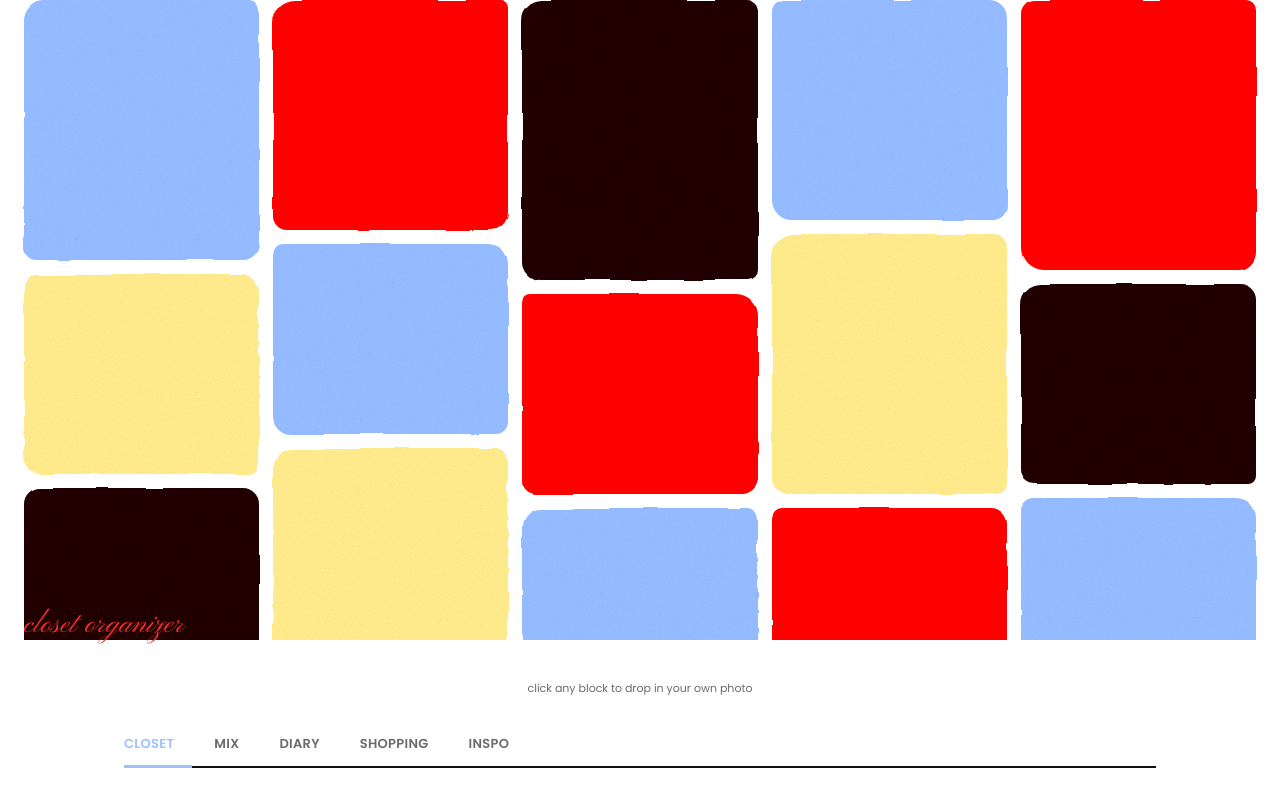
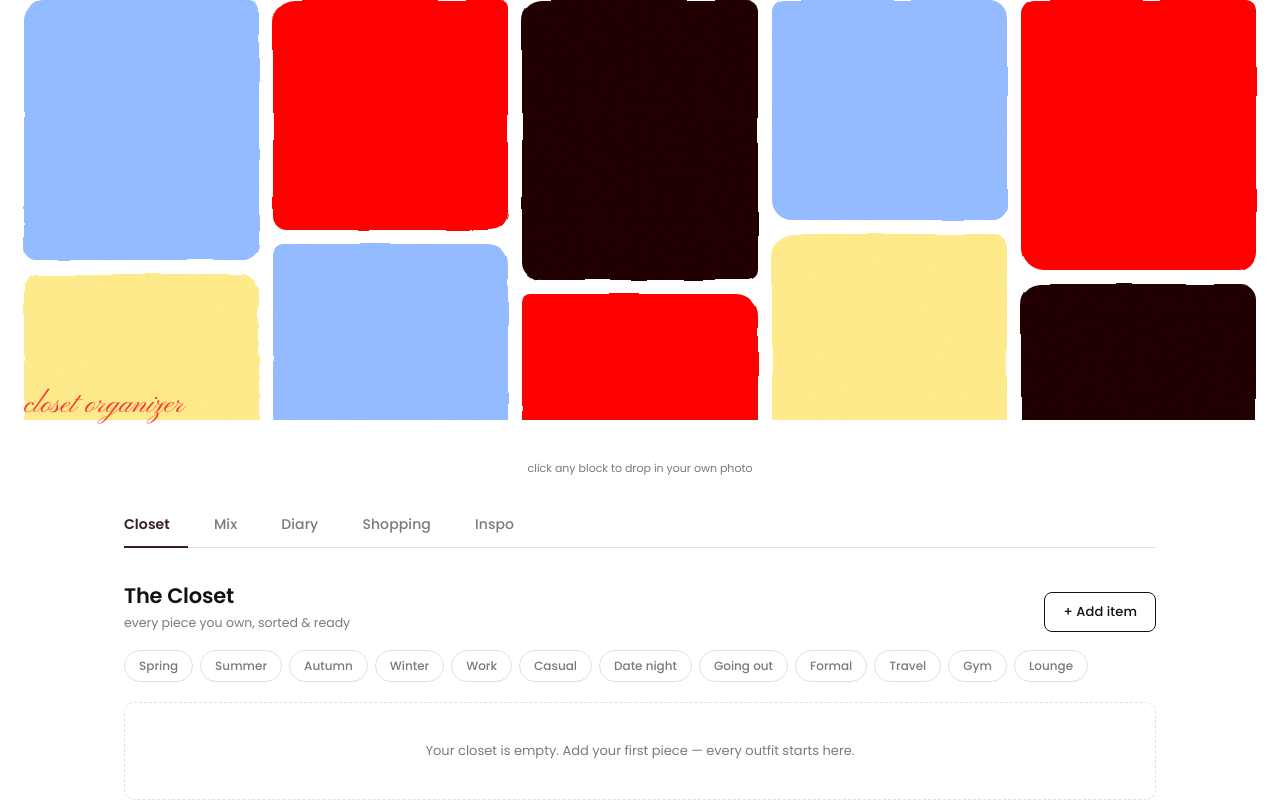
Before and after one commit to isabellaronnanderson-png/closet-app, a React (Vite) app: page / in a window 1280 px wide. Shown: the top 802 px of the page. Built offline with nearby package versions, Linux system fonts and the light colour scheme.

Commit message:
Add files via upload

```diff
--- a/src/styles.css
+++ b/src/styles.css
@@ -1,20 +1,20 @@
 :root {
-  /* Names are roles, not literal colors - current palette is english violet,
-     black olive, air blue, asparagus, and columbia blue. */
+  /* Names are roles, not literal colors - current palette is dark brown, red,
+     light periwinkle blue, and butter yellow. */
   --bg: #FFFFFF;
   --paper: #FFFFFF;
-  --surface: #F5F5F5;
+  --surface: #F7F5F3;
   --ink: #111111;
-  --muted: #6B6B6B;
+  --muted: #7A7A7A;
   --red: #FF2E2E;
   --brown: #372020;
   --blue: #9FBFFF;
   --olive: #9FBFFF;
   --yellow: #FFEDA1;
-  --line: #DDDDDD;
-  --radius: 8px;
-  --shadow: 3px 3px 0 var(--ink);
-  --shadow-sm: 2px 2px 0 var(--ink);
+  --line: #E4E0DC;
+  --radius: 10px;
+  --shadow: 0 8px 24px rgba(17, 17, 17, 0.09);
+  --shadow-sm: 0 2px 10px rgba(17, 17, 17, 0.07);
 }
 
 * { box-sizing: border-box; }
@@ -40,7 +40,7 @@ body {
 }
 .board-wrap {
   position: relative;
-  max-height: 640px;
+  max-height: 420px;
   overflow: hidden;
 }
 .board {
@@ -82,12 +82,10 @@ body {
   display: flex;
   align-items: center;
   justify-content: center;
-  background: rgba(0, 0, 0, 0.35);
+  background: rgba(0, 0, 0, 0.32);
   color: #fff;
-  font-size: 11px;
-  font-weight: 600;
-  text-transform: uppercase;
-  letter-spacing: 0.5px;
+  font-size: 12px;
+  font-weight: 500;
   opacity: 0;
   transition: opacity .15s ease;
   z-index: 3;
@@ -130,47 +128,51 @@ body {
 /* ---------- Tabs ---------- */
 .tabs {
   display: flex; gap: 4px; justify-content: flex-start; flex-wrap: wrap;
-  margin: 26px 0 32px; border-bottom: 2px solid var(--ink);
+  margin: 26px 0 32px; border-bottom: 1px solid var(--line);
 }
 .tab-btn {
-  font-family: 'Poppins', sans-serif; font-size: 13px; font-weight: 600;
-  letter-spacing: 0.3px; background: transparent; border: none; border-bottom: 3px solid transparent;
-  padding: 11px 18px 11px 0; margin-right: 18px; margin-bottom: -2px; cursor: pointer; color: var(--muted);
+  font-family: 'Poppins', sans-serif; font-size: 14px; font-weight: 500;
+  letter-spacing: 0.1px; background: transparent; border: none; border-bottom: 2px solid transparent;
+  padding: 11px 18px 11px 0; margin-right: 22px; margin-bottom: -1px; cursor: pointer; color: var(--muted);
   transition: color .15s ease, border-color .15s ease;
-  text-transform: uppercase;
 }
-.tab-btn:hover { color: var(--blue); }
-.tab-btn.active { color: var(--blue); border-bottom-color: var(--blue); }
+.tab-btn:hover { color: var(--ink); }
+.tab-btn.active { color: var(--brown); border-bottom-color: var(--brown); font-weight: 600; }
 
 .panel { animation: fadein .18s ease; }
 @keyframes fadein { from { opacity: 0; transform: translateY(4px); } to { opacity: 1; transform: none; } }
 
 .section-head { display: flex; align-items: flex-end; justify-content: space-between; flex-wrap: wrap; gap: 10px; margin-bottom: 18px; }
-.section-head h2 { margin: 0; font-family: 'Poppins', sans-serif; font-weight: 600; font-size: 22px; color: var(--ink); }
-.section-head .tagline { font-size: 12px; color: var(--muted); font-weight: 400; margin-top: 3px; }
+.section-head h2 { margin: 0; font-family: 'Poppins', sans-serif; font-weight: 600; font-size: 21px; letter-spacing: -0.2px; color: var(--ink); }
+.section-head .tagline { font-size: 12.5px; color: var(--muted); font-weight: 400; margin-top: 3px; }
 
 .btn {
-  font-family: 'Poppins', sans-serif; font-weight: 600; font-size: 12.5px;
-  letter-spacing: 0.3px; border: 2px solid var(--ink); border-radius: 999px; padding: 8px 19px;
+  font-family: 'Poppins', sans-serif; font-weight: 500; font-size: 13px;
+  letter-spacing: 0.1px; border: 1px solid var(--ink); border-radius: 8px; padding: 9px 18px;
   background: #fff; cursor: pointer; color: var(--ink);
-  transition: background .15s ease, color .15s ease, transform .1s ease;
-  text-transform: uppercase;
+  transition: background .15s ease, color .15s ease, border-color .15s ease, opacity .15s ease;
 }
-.btn:hover { transform: translate(-1px, -1px); box-shadow: var(--shadow-sm); }
-.btn:active { transform: translate(0, 0); box-shadow: none; }
+.btn:hover { background: var(--surface); }
+.btn:active { opacity: 0.8; }
 .btn.pink { background: var(--red); color: #fff; border-color: var(--red); }
-.btn.grape { background: var(--olive); color: #fff; border-color: var(--olive); }
-.btn.sky { background: var(--blue); color: #fff; border-color: var(--blue); }
-.btn.peach { background: var(--brown); color: #fff; border-color: var(--brown); }
-.btn.ghost { background: #fff; color: var(--muted); border-color: #ccc; }
-.btn.small { font-size: 11px; padding: 6px 14px; }
+.btn.pink:hover { opacity: 0.88; }
+.btn.grape { background: var(--brown); color: #fff; border-color: var(--brown); }
+.btn.grape:hover { opacity: 0.88; }
+.btn.sky { background: var(--blue); color: var(--brown); border-color: var(--blue); }
+.btn.sky:hover { opacity: 0.85; }
+.btn.peach { background: #fff; color: var(--brown); border-color: var(--brown); }
+.btn.peach:hover { background: var(--surface); }
+.btn.ghost { background: transparent; color: var(--muted); border-color: var(--line); }
+.btn.ghost:hover { background: var(--surface); color: var(--ink); }
+.btn.small { font-size: 12px; padding: 7px 14px; }
 
 .chiprow { display: flex; gap: 7px; flex-wrap: wrap; margin: 4px 0 20px; }
 .chip {
-  font-size: 11.5px; font-weight: 600; padding: 6px 14px; border-radius: 999px;
-  border: 1.5px solid var(--ink); background: #fff; cursor: pointer; color: var(--ink);
+  font-size: 12px; font-weight: 500; padding: 6px 14px; border-radius: 999px;
+  border: 1px solid var(--line); background: #fff; cursor: pointer; color: var(--muted);
+  transition: background .15s ease, border-color .15s ease, color .15s ease;
 }
-.chip.on { background: var(--yellow); }
+.chip.on { background: var(--ink); border-color: var(--ink); color: #fff; }
 
 /* ---------- Horizontal scrolling gallery rows ---------- */
 .hscroll {
@@ -182,24 +184,24 @@ body {
 .hscroll::-webkit-scrollbar-track { background: transparent; }
 
 .card {
-  background: var(--paper); border: 1.5px solid var(--ink); border-radius: var(--radius);
+  background: var(--paper); border: 1px solid var(--line); border-radius: var(--radius);
   padding: 8px 8px 12px; box-shadow: var(--shadow-sm);
   cursor: pointer; position: relative; transition: transform .15s ease, box-shadow .15s ease;
   flex: 0 0 170px; scroll-snap-align: start;
 }
-.card:hover { transform: translate(-2px, -2px); box-shadow: var(--shadow); }
-.card .thumb { width: 100%; aspect-ratio: 1 / 1; object-fit: cover; border-radius: 5px; background: var(--surface); border: 1px solid #ddd; }
-.card .thumb.empty { display: flex; align-items: center; justify-content: center; font-size: 11px; color: var(--muted); background: var(--surface); text-transform: uppercase; letter-spacing: 0.5px; }
-.card .cap { font-size: 12.5px; font-weight: 600; margin-top: 9px; line-height: 1.3; color: var(--ink); }
+.card:hover { transform: translateY(-2px); box-shadow: var(--shadow); }
+.card .thumb { width: 100%; aspect-ratio: 1 / 1; object-fit: cover; border-radius: 6px; background: var(--surface); border: 1px solid var(--line); }
+.card .thumb.empty { display: flex; align-items: center; justify-content: center; font-size: 11.5px; color: var(--muted); background: var(--surface); }
+.card .cap { font-size: 12.5px; font-weight: 500; margin-top: 9px; line-height: 1.3; color: var(--ink); }
 .card .tagline2 {
-  font-size: 10px; color: var(--muted); margin-top: 3px; text-transform: uppercase; letter-spacing: 0.5px;
+  font-size: 11px; color: var(--muted); margin-top: 3px;
 }
-.card .stars { font-size: 10.5px; margin-top: 4px; color: var(--red); text-transform: none; letter-spacing: 0; }
-.card .price { font-size: 12px; font-weight: 700; color: var(--olive); margin-top: 4px; }
+.card .stars { font-size: 11px; margin-top: 4px; color: var(--red); }
+.card .price { font-size: 12.5px; font-weight: 600; color: var(--brown); margin-top: 4px; }
 .card .badge {
-  position: absolute; top: 8px; right: 8px; background: var(--yellow); color: var(--ink);
-  border: 1px solid var(--ink);
-  font-size: 9px; font-weight: 700; padding: 3px 8px; border-radius: 999px; text-transform: uppercase; letter-spacing: 0.4px;
+  position: absolute; top: 8px; right: 8px; background: #fff; color: var(--ink);
+  border: 1px solid var(--line);
+  font-size: 10px; font-weight: 500; padding: 3px 9px; border-radius: 999px;
 }
 
 /* Grid variant used inside modals where scrolling doesn't apply */
@@ -207,7 +209,7 @@ body {
 .gallery .card { flex: unset; }
 
 .empty-state {
-  border: 1.5px dashed var(--ink); border-radius: var(--radius); padding: 38px 20px; text-align: center;
+  border: 1px dashed var(--line); border-radius: var(--radius); padding: 38px 20px; text-align: center;
   color: var(--muted); font-weight: 400; font-size: 13px; background: #fff;
 }
 
@@ -224,56 +226,56 @@ body {
 }
 @keyframes scan { 0% { top: 6%; } 100% { top: 92%; } }
 .cc-results { display: flex; gap: 16px; flex-wrap: wrap; justify-content: center; padding: 8px 0; }
-.cc-slot { background: #fff; border: 1.5px solid var(--ink); border-radius: 8px; width: 116px; padding: 8px 8px 10px; text-align: center; color: var(--ink); }
+.cc-slot { background: #fff; border: 1px solid var(--line); border-radius: 8px; width: 116px; padding: 8px 8px 10px; text-align: center; color: var(--ink); }
 .cc-slot img { width: 100%; aspect-ratio: 1 / 1; object-fit: cover; border-radius: 5px; }
-.cc-slot .lab { font-size: 9px; letter-spacing: 1px; color: var(--muted); font-weight: 700; margin-top: 6px; text-transform: uppercase; }
-.cc-slot .nm { font-size: 11.5px; font-weight: 600; margin-top: 2px; }
+.cc-slot .lab { font-size: 10px; letter-spacing: 0.3px; color: var(--muted); font-weight: 500; margin-top: 6px; }
+.cc-slot .nm { font-size: 11.5px; font-weight: 500; margin-top: 2px; }
 .cc-placeholder { color: var(--muted); font-size: 13px; text-align: center; padding: 26px 16px; line-height: 1.7; }
-.cc-note { text-align: center; color: var(--muted); font-size: 11.5px; margin-bottom: 10px; text-transform: uppercase; letter-spacing: 0.5px; }
+.cc-note { text-align: center; color: var(--muted); font-size: 12px; margin-bottom: 10px; font-style: italic; }
 
 .style-with-box { display: flex; gap: 10px; align-items: center; flex-wrap: wrap; margin-top: 18px; }
 
 select, input[type=text], input[type=url], input[type=date], input[type=number], textarea {
-  font-family: 'Poppins', sans-serif; font-size: 13px; padding: 9px 12px; border: 1.5px solid #ccc;
+  font-family: 'Poppins', sans-serif; font-size: 13px; padding: 9px 12px; border: 1px solid var(--line);
   border-radius: 8px; background: #fff; color: var(--ink);
 }
-select:focus, input:focus, textarea:focus { outline: none; border-color: var(--blue); }
+select:focus, input:focus, textarea:focus { outline: none; border-color: var(--brown); }
 
 .cat-block { margin-bottom: 32px; }
 .cat-title {
-  font-family: 'Poppins', sans-serif; font-weight: 700; font-size: 15px;
-  text-transform: uppercase; letter-spacing: 0.6px;
-  margin-bottom: 12px; display: inline-block; padding-bottom: 2px; border-bottom: 3px solid currentColor;
+  font-family: 'Poppins', sans-serif; font-weight: 600; font-size: 13px;
+  letter-spacing: 0.3px;
+  margin-bottom: 12px; display: inline-block; padding-bottom: 3px; border-bottom: 1px solid currentColor;
 }
 
 /* ---------- Modal ---------- */
 .overlay {
-  position: fixed; inset: 0; background: rgba(17, 17, 17, 0.4); z-index: 50;
+  position: fixed; inset: 0; background: rgba(17, 17, 17, 0.35); z-index: 50;
   display: flex; align-items: flex-start; justify-content: center; padding: 30px 14px; overflow-y: auto;
 }
 .modal {
-  background: #fff; border: 2px solid var(--ink); border-radius: 12px; box-shadow: var(--shadow);
+  background: #fff; border: 1px solid var(--line); border-radius: 14px; box-shadow: var(--shadow);
   max-width: 460px; width: 100%; padding: 24px; margin-bottom: 40px;
 }
-.modal h3 { margin-top: 0; font-family: 'Poppins', sans-serif; font-weight: 700; font-size: 20px; color: var(--ink); }
+.modal h3 { margin-top: 0; font-family: 'Poppins', sans-serif; font-weight: 600; font-size: 19px; color: var(--ink); }
 .field { margin-bottom: 13px; display: flex; flex-direction: column; gap: 5px; }
-.field label { font-size: 11px; font-weight: 700; color: var(--muted); text-transform: uppercase; letter-spacing: 0.6px; }
+.field label { font-size: 11.5px; font-weight: 500; color: var(--muted); }
 .field input, .field select, .field textarea { width: 100%; }
 .tagbox { display: flex; flex-wrap: wrap; gap: 6px; }
-.tagpill { font-size: 11.5px; padding: 5px 12px; border-radius: 999px; border: 1.5px solid var(--ink); background: #fff; cursor: pointer; font-weight: 600; color: var(--ink); }
-.tagpill.on { background: var(--yellow); }
+.tagpill { font-size: 12px; padding: 5px 12px; border-radius: 999px; border: 1px solid var(--line); background: #fff; cursor: pointer; font-weight: 500; color: var(--muted); transition: background .15s ease, border-color .15s ease, color .15s ease; }
+.tagpill.on { background: var(--ink); border-color: var(--ink); color: #fff; }
 .modal-actions { display: flex; gap: 10px; justify-content: flex-end; margin-top: 18px; }
-.imgdrop { border: 1.5px dashed #999; border-radius: 10px; padding: 16px; text-align: center; font-size: 12px; color: var(--muted); cursor: pointer; font-weight: 500; transition: background .12s ease, border-color .12s ease; }
-.imgdrop.drag-over { background: var(--surface); border-color: var(--blue); }
+.imgdrop { border: 1px dashed var(--line); border-radius: 10px; padding: 16px; text-align: center; font-size: 12px; color: var(--muted); cursor: pointer; font-weight: 400; transition: background .12s ease, border-color .12s ease; }
+.imgdrop.drag-over { background: var(--surface); border-color: var(--brown); }
 .imgdrop-sub { font-size: 10.5px; color: #999; margin-top: 3px; }
 
 .card-remove {
   position: absolute; top: 6px; right: 6px; z-index: 5;
   width: 22px; height: 22px; border-radius: 50%;
-  border: 1.5px solid var(--ink); background: #fff; color: var(--ink);
+  border: 1px solid var(--line); background: #fff; color: var(--muted);
   font-size: 14px; line-height: 1; cursor: pointer;
   display: flex; align-items: center; justify-content: center;
-  transition: background .12s ease, color .12s ease;
+  transition: background .12s ease, color .12s ease, border-color .12s ease;
 }
 .card-remove:hover { background: var(--red); color: #fff; border-color: var(--red); }
 .imgdrop img { max-width: 100%; max-height: 130px; margin-top: 8px; border-radius: 6px; }
@@ -284,18 +286,18 @@ select:focus, input:focus, textarea:focus { outline: none; border-color: var(--b
 .starpick span { cursor: pointer; }
 
 .diary-entry {
-  background: #fff; border: 1.5px solid var(--ink); border-radius: var(--radius); padding: 14px 16px;
+  background: #fff; border: 1px solid var(--line); border-radius: var(--radius); padding: 14px 16px;
   margin-bottom: 12px; display: flex; gap: 14px; flex-wrap: wrap; box-shadow: var(--shadow-sm);
   position: relative;
 }
 .diary-entry .thumbs { display: flex; gap: 6px; flex-wrap: wrap; max-width: 180px; }
-.diary-entry .thumbs img { width: 44px; height: 44px; object-fit: cover; border-radius: 6px; border: 1px solid #ddd; }
+.diary-entry .thumbs img { width: 44px; height: 44px; object-fit: cover; border-radius: 6px; border: 1px solid var(--line); }
 .diary-entry .meta { flex: 1; min-width: 160px; }
-.diary-entry .date { font-size: 10.5px; color: var(--muted); font-weight: 700; letter-spacing: 0.8px; text-transform: uppercase; }
+.diary-entry .date { font-size: 11px; color: var(--muted); font-weight: 500; }
 .diary-entry .stars { font-size: 14px; margin: 5px 0; color: var(--red); }
 .diary-entry .note { font-size: 12.5px; color: var(--ink); }
 
-footer.credit { text-align: left; font-size: 10.5px; color: var(--muted); margin-top: 44px; letter-spacing: 0.4px; }
+footer.credit { text-align: left; font-size: 11px; color: var(--muted); margin-top: 44px; }
 
 @media (max-width: 600px) {
   .card { flex-basis: 140px; }
```
